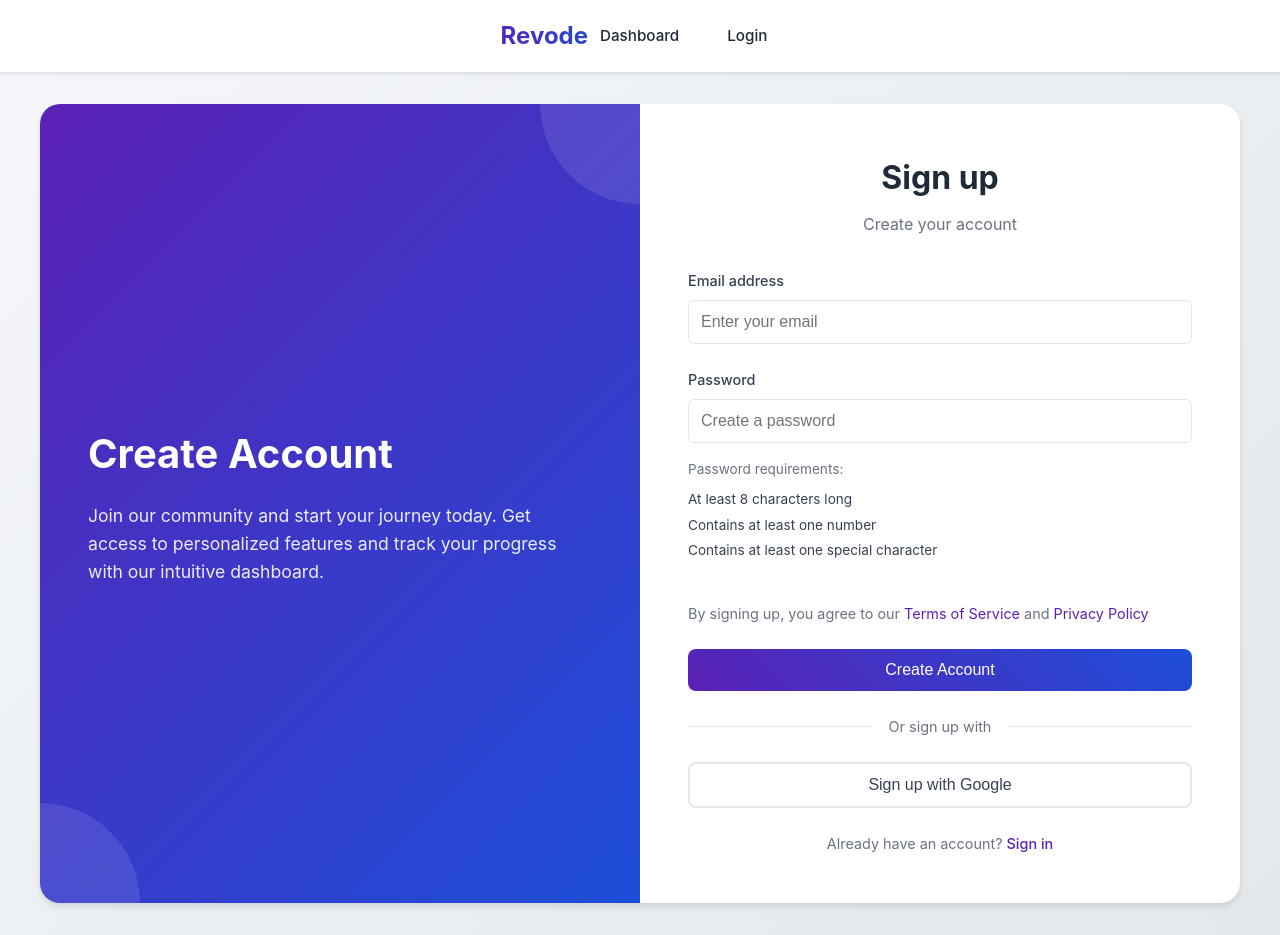
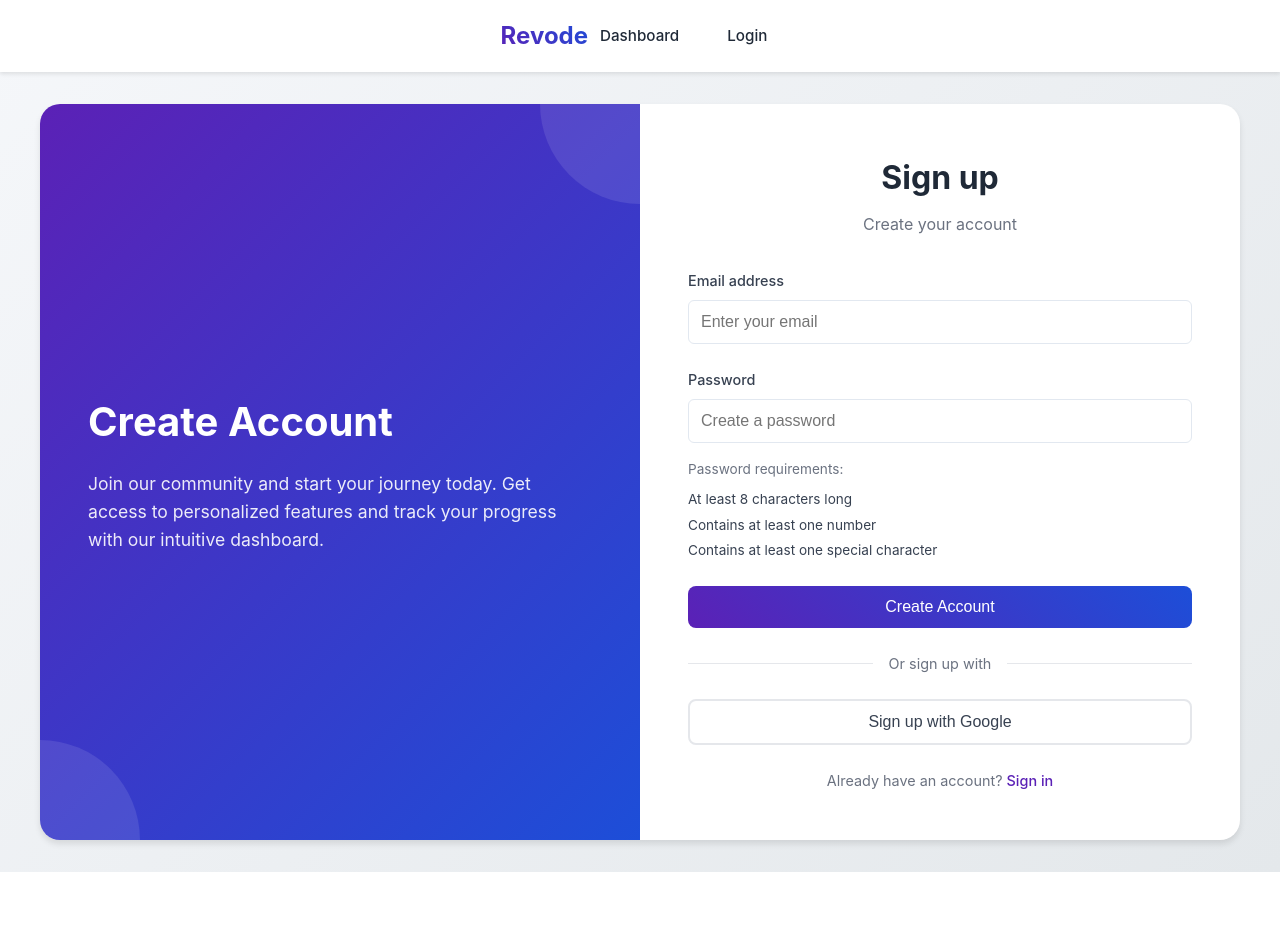
Before and after one commit to Ishanpathak1/Revode, a React (Create React App) app: page /signup in a window 1280 px wide. After the commit the page ends 872 px from the top, so only its background shows below. Built offline with nearby package versions, Linux system fonts and the light colour scheme; no server answers.

Commit message:
Updated signup page

```diff
--- a/src/components/Auth/Signup.js
+++ b/src/components/Auth/Signup.js
@@ -109,13 +109,6 @@ const SignUp = () => {
                                 </div>
                             </div>
 
-                            <div className="terms-text">
-                                By signing up, you agree to our{" "}
-                                <a href="#" className="terms-link">Terms of Service</a>{" "}
-                                and{" "}
-                                <a href="#" className="terms-link">Privacy Policy</a>
-                            </div>
-
                             <button type="submit" className="submit-button">
                                 Create Account
                             </button>
```
